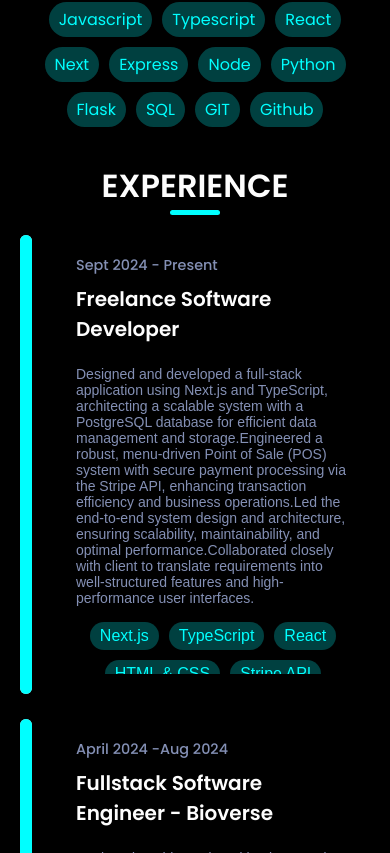
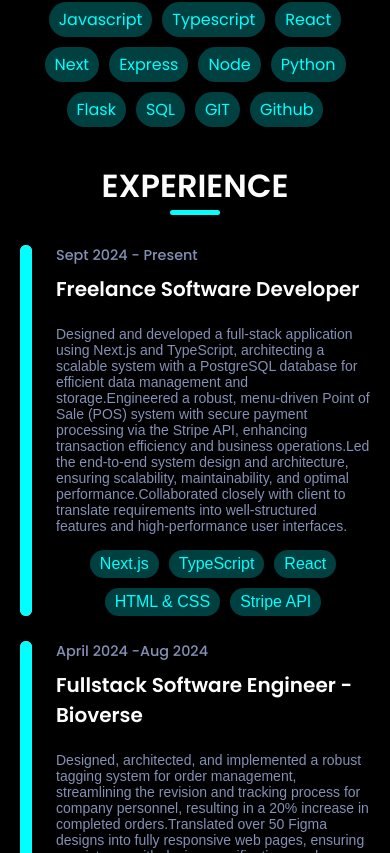
Before and after one commit to kevincas01/portfolio, a React (Create React App) app: page / in a window 390 px wide. Shown: the part 1411-2264 px from the top of the page. Built offline with nearby package versions, Linux system fonts and the light colour scheme; the HTML template or start-up script is replaced by a standard one.

Commit message:
Experiences component display change

```diff
--- a/src/Components/Experience.jsx
+++ b/src/Components/Experience.jsx
@@ -77,7 +77,7 @@ const Experience = () => {
             experience={experience}
           />
         ))}
-      </div>{" "}
+      </div>
     </>
   );
 };
--- a/src/Styles/experience.css
+++ b/src/Styles/experience.css
@@ -1,15 +1,17 @@
 .experience {
   display: flex;
-  flex-direction: column;
-  align-items: center; /* Center horizontally */
+  flex-direction: row;
+
   max-width: var(--max-width);
-  margin: auto;
+  position: relative;
   padding: 0px 20px;
+  gap: 200px;
 }
 .experience-header {
-  display: flex;
-  justify-content: center;
-  align-items: center;
+  padding: 80px 0px;
+  position: sticky;
+  top: calc(var(--navbar-height) + 20px);
+  height: fit-content;
 }
 .experience-component {
   display: grid;
@@ -21,7 +23,8 @@
   display: flex;
   flex-direction: column;
   gap: 25px;
-  margin-bottom: 100px;
+  padding: 100px 0px;
+  align-items: center;
 }
 .experience-skills {
   display: flex;
@@ -88,7 +91,6 @@
   font-weight: 600;
 }
 
-
 .experience-date {
   font-size: 0.9rem;
   color: var(--gray-text-color);
@@ -104,8 +106,25 @@
   font-size: 1rem;
 }
 
+@media screen and (max-width: 768px) {
+  .experience {
+    flex-direction: column;
+    gap:10px
+  }
 
-@media screen and (max-width: 768px) {
+  .experience-header {
+    text-align: center;
+    position: relative;
+    top: 0;
+    padding: 0px;
+  }
+
+  .experiences-container{
+    padding: 0;
+  }
+  .experience-content{
+    padding: 0;
+  }
   .experience-component {
     grid-template-columns: 1fr;
   }
```
